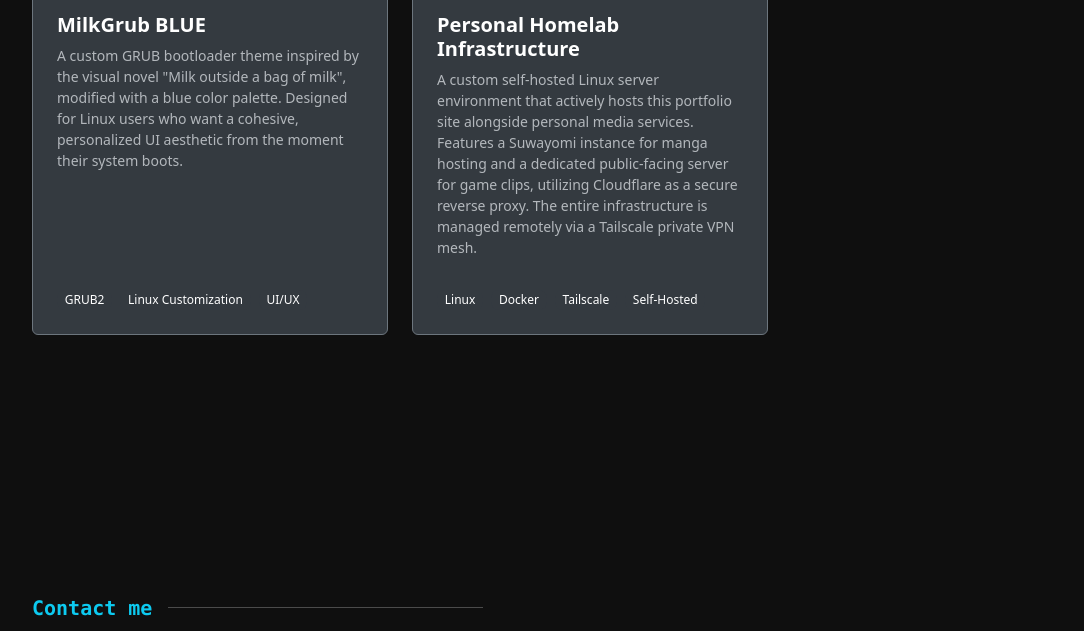
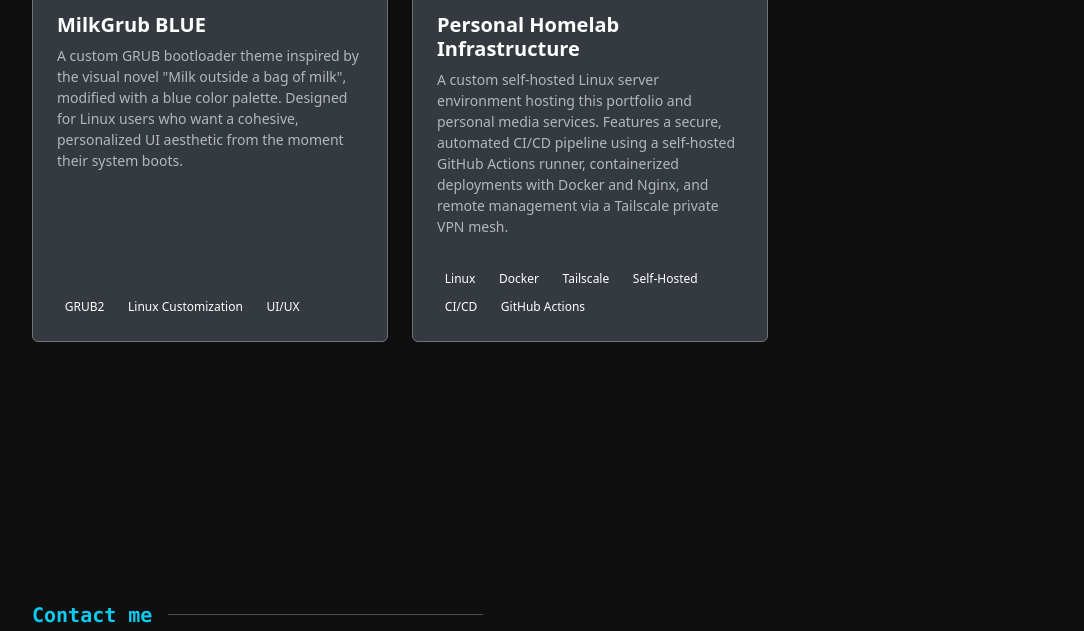
Before and after one commit to guilhermecara/portfolio-website, a plain HTML site: page site/index.html in a window 1280 px wide. Shown: the part 2097-2728 px from the top of the page, without its empty margins (50-1134 px from the left). Drawn offline with nearby package versions, Linux system fonts and the light colour scheme.

Commit message:
Details to portfolio about homelab

```diff
--- a/site/index.html
+++ b/site/index.html
@@ -391,6 +391,8 @@
                             <span class="badge bg-light-subtle py-1 fw-normal rounded-3">Docker</span>
                             <span class="badge bg-light-subtle py-1 fw-normal rounded-3">Tailscale</span>
                             <span class="badge bg-light-subtle py-1 fw-normal rounded-3">Self-Hosted</span>
+                            <span class="badge bg-light-subtle py-1 fw-normal rounded-3">CI/CD</span>
+                            <span class="badge bg-light-subtle py-1 fw-normal rounded-3">GitHub Actions</span>
                         </div>
                     </div>
                 </div>
--- a/site/js/translations.js
+++ b/site/js/translations.js
@@ -27,11 +27,11 @@
 
         "projects.title": "My projects",
         "projects.ben10description": " A fully-featured Roblox game reaching 3M+ visits and 4K+ concurrent players. Built complete game systems including combat, progression, and server-side anti-cheat logic.",
-        "projects.cdiscordDescription": " A lightweight, cross-platform Terminal User Interface for Discord built with Node.js and the blessed library. It allows users to navigate servers, read channels, and chat directly from Linux and Windows terminals without the overhead of a heavy desktop client. It is only a mere 2 megabytes, compared to the heavy Discord client. ",
-        "projects.guifotosDescription": " An open-source, self-hosted alternative to Google Photos designed with simplicity and privacy in mind. Built to provide a secure environment for family photo storage and sharing using a containerized backend. ",
-        "projects.milkgrubDescription": " A custom GRUB bootloader theme inspired by the visual novel \"Milk outside a bag of milk\", modified with a blue color palette. Designed for Linux users who want a cohesive, personalized UI aesthetic from the moment their system boots. ",
+        "projects.cdiscordDescription": "A lightweight, cross-platform Terminal User Interface for Discord built with Node.js and the blessed library. It allows users to navigate servers, read channels, and chat directly from Linux and Windows terminals without the overhead of a heavy desktop client. It is only a mere 2 megabytes, compared to the heavy Discord client. ",
+        "projects.guifotosDescription": "An open-source, self-hosted alternative to Google Photos designed with simplicity and privacy in mind. Built to provide a secure environment for family photo storage and sharing using a containerized backend. ",
+        "projects.milkgrubDescription": "A custom GRUB bootloader theme inspired by the visual novel \"Milk outside a bag of milk\", modified with a blue color palette. Designed for Linux users who want a cohesive, personalized UI aesthetic from the moment their system boots. ",
         "projects.homelabTitle": "Personal Homelab Infrastructure",
-        "projects.homelabDescription": " A custom self-hosted Linux server environment that actively hosts this portfolio site alongside personal media services. Features a Suwayomi instance for manga hosting and a dedicated public-facing server for game clips, utilizing Cloudflare as a secure reverse proxy. The entire infrastructure is managed remotely via a Tailscale private VPN mesh.",
+        "projects.homelabDescription": "A custom self-hosted Linux server environment hosting this portfolio and personal media services. Features a secure, automated CI/CD pipeline using a self-hosted GitHub Actions runner, containerized deployments with Docker and Nginx, and remote management via a Tailscale private VPN mesh.",
 
         "contact.title": "Contact me",
         "contact.description": " I'm currently open to internship opportunities and exciting collaborations. Whether you have a project in mind or just want to say hi, my inbox is always open! ",
@@ -68,7 +68,7 @@
         "projects.guifotosDescription": "Une alternative open-source et auto-hébergée à Google Photos, conçue en mettant l'accent sur la simplicité et la confidentialité. Développée pour offrir un environnement sécurisé pour le stockage et le partage de photos de famille, s'appuyant sur un backend conteneurisé.",
         "projects.milkgrubDescription": "Un thème personnalisé pour le chargeur d'amorçage GRUB, inspiré du visual novel \"Milk outside a bag of milk\" et modifié avec une palette de couleurs bleutées. Conçu pour les utilisateurs Linux souhaitant une interface esthétique, cohérente et personnalisée dès le démarrage de leur système.",
         "projects.homelabTitle": "Infrastructure Homelab Personnelle",
-        "projects.homelabDescription": "Un environnement de serveurs Linux auto-hébergé sur mesure qui héberge activement ce portfolio ainsi que des services multimédias personnels. Il comprend une instance Suwayomi pour la lecture de mangas et un serveur public dédié pour des clips vidéo de jeux, utilisant Cloudflare comme reverse proxy sécurisé. L'ensemble de l'infrastructure est géré à distance via un réseau VPN privé maillé (mesh) Tailscale.",
+        "projects.homelabDescription": "Un environnement de serveur Linux auto-hébergé sur mesure, hébergeant ce portfolio ainsi que des services multimédias personnels. Il comprend un pipeline CI/CD sécurisé et automatisé utilisant un exécuteur GitHub Actions auto-hébergé, des déploiements conteneurisés avec Docker et Nginx, ainsi qu'une gestion à distance via un réseau maillé VPN privé Tailscale.",
 
         "contact.title": "Contactez-moi",
         "contact.description": "Je suis actuellement à l'écoute d'opportunités de stage et de collaborations. Que vous ayez un projet en tête ou que vous souhaitiez simplement dire bonjour, ma boîte mail est toujours ouverte !",
```
Also changed, not shown: 1 other file.
